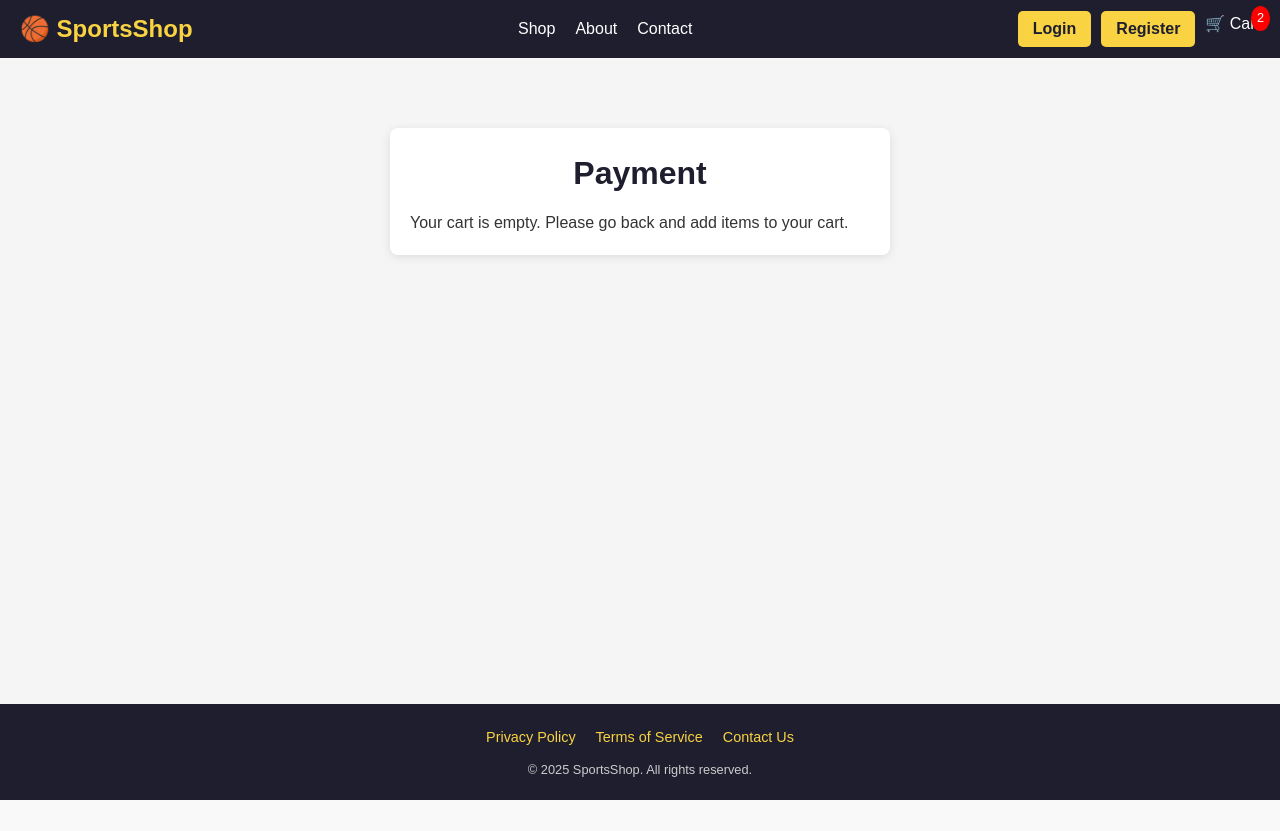
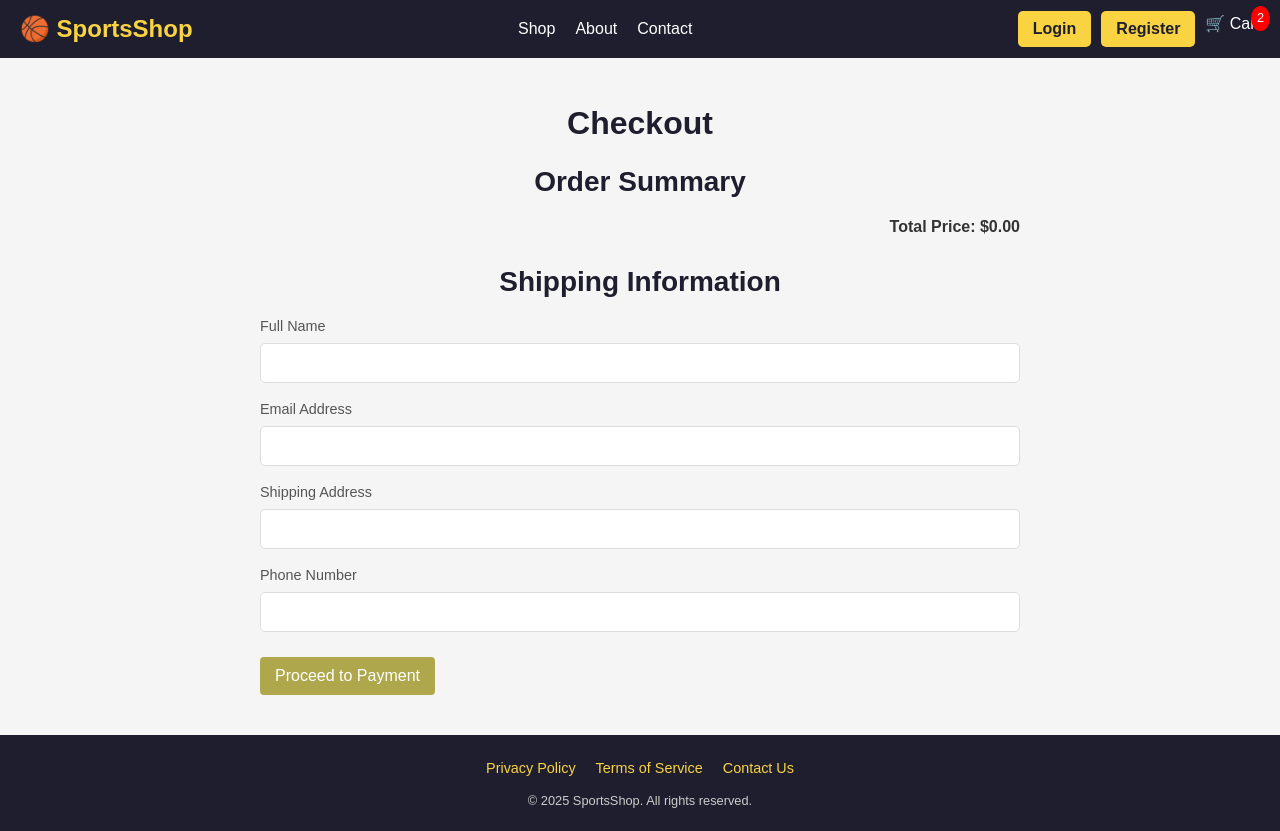
Before and after one commit to mustafamuhamedahmed/sports-store, a React (Create React App) app: page /checkout in a window 1280 px wide. Before the commit the page ends 800 px from the top, so only its background shows below. Built offline with nearby package versions, Linux system fonts and the light colour scheme.

Commit message:
Update Checkout.jsx

```diff
--- a/src/pages/Checkout.jsx
+++ b/src/pages/Checkout.jsx
@@ -3,121 +3,149 @@
 import InputField from "../components/InputField";
 import Button from "../components/Button";
 
-// دالة للتحقق من صحة بيانات الدفع
-const validatePaymentForm = (paymentData) => {
-  const errors = {};
-  if (!paymentData.cardNumber) errors.cardNumber = "Card number is required";
-  if (!paymentData.expiryDate) errors.expiryDate = "Expiry date is required";
-  if (!paymentData.cvc) errors.cvc = "CVC is required";
-  return errors;
-};
-
-const Payment = () => {
+const Checkout = () => {
   const location = useLocation();
   const navigate = useNavigate();
-  const { cart, totalPrice } = location.state || { cart: [], totalPrice: 0 };
 
-  const [paymentData, setPaymentData] = useState({
-    cardNumber: "",
-    expiryDate: "",
-    cvc: "",
+  const { cart, totalPrice } = location.state || { cart: [], totalPrice: 0 }; // الحصول على بيانات السلة
+  const [formData, setFormData] = useState({
+    name: "",
+    email: "",
+    address: "",
+    phone: "",
   });
 
-  const [errors, setErrors] = useState({});
-  const [isProcessing, setIsProcessing] = useState(false);
+  const [errors, setErrors] = useState({
+    name: false,
+    email: false,
+    address: false,
+    phone: false,
+  });
 
-  const handleChange = (e) => {
-    setPaymentData({ ...paymentData, [e.target.name]: e.target.value });
+  const handleInputChange = (e) => {
+    const { name, value } = e.target;
+    setFormData({
+      ...formData,
+      [name]: value,
+    });
+
+    setErrors({
+      ...errors,
+      [name]: false,
+    });
   };
 
   const handleSubmit = (e) => {
     e.preventDefault();
+    let isValid = true;
+    const newErrors = { ...errors };
 
-    // التحقق من صحة البيانات
-    const paymentErrors = validatePaymentForm(paymentData);
-    if (Object.keys(paymentErrors).length > 0) {
-      setErrors(paymentErrors);
-      return;
+    if (!formData.name) {
+      newErrors.name = true;
+      isValid = false;
+    }
+    if (!formData.email) {
+      newErrors.email = true;
+      isValid = false;
+    }
+    if (!formData.address) {
+      newErrors.address = true;
+      isValid = false;
+    }
+    if (!formData.phone) {
+      newErrors.phone = true;
+      isValid = false;
     }
 
-    // محاكاة عملية الدفع
-    setIsProcessing(true);
-    setTimeout(() => {
-      console.log("Payment Processed:", { paymentData, cart });
-      alert("Payment Successful! Thank you for your order.");
-      setIsProcessing(false);
-      navigate("/thank-you"); // الانتقال إلى صفحة الشكر بعد الدفع
-    }, 2000); // محاكاة عملية الدفع
+    setErrors(newErrors);
+
+    if (isValid) {
+      navigate("/payment", {
+        state: {
+          cart,
+          totalPrice,
+          formData
+        }
+      });
+    } else {
+      alert("Please fill out all fields correctly.");
+    }
   };
 
   return (
-    <div className="payment-container">
-      <h1>Payment</h1>
-      {cart.length > 0 ? (
-        <>
-          <p>Please review your order and enter payment details.</p>
-          <ul className="checkout-cart-list">
+    <div style={{ padding: "20px", maxWidth: "800px", margin: "0 auto" }}>
+      <h1>Checkout</h1>
+
+      {/* Order Summary */}
+      <div style={{ marginBottom: "20px" }}>
+        <h2>Order Summary</h2>
+        <ul style={{ listStyle: "none", padding: 0 }}>
           {cart.map((product) => (
-              <li key={product.id} className="checkout-cart-item">
-                <div className="checkout-item-details">
-                  <h3>{product.name}</h3>
-                  <p>Price: ${product.price.toFixed(2)}</p>
-                  <p>Quantity: {product.quantity}</p>
-                </div>
-                <div className="checkout-item-total">
-                  <p>Total: ${(product.price * product.quantity).toFixed(2)}</p>
+            <li
+              key={product.id}
+              style={{
+                marginBottom: "10px",
+                padding: "10px",
+                border: "1px solid #ccc",
+                borderRadius: "5px",
+                display: "flex",
+                justifyContent: "space-between",
+              }}
+            >
+              <div>
+                <h3 style={{ margin: 0 }}>{product.name}</h3>
+                <p style={{ margin: "5px 0" }}>
+                  Price: ${product.price} x {product.quantity}
+                </p>
+                <p style={{ fontWeight: "bold" }}>Subtotal: ${product.price * product.quantity}</p>
               </div>
             </li>
           ))}
         </ul>
-          <div className="checkout-summary">
-            <p>Total Price: ${totalPrice.toFixed(2)}</p>
-            <form onSubmit={handleSubmit} className="payment-form">
-              <div>
+        <p style={{ fontWeight: "bold", textAlign: "right" }}>
+          Total Price: ${totalPrice.toFixed(2)}
+        </p>
+      </div>
+
+      {/* Shipping Information Form */}
+      <h2>Shipping Information</h2>
+      <form onSubmit={handleSubmit}>
         <InputField
-                  type="text"
-                  name="cardNumber"
-                  placeholder="Card Number"
-                  value={paymentData.cardNumber}
-                  onChange={handleChange}
+          label="Full Name"
+          name="name"
+          value={formData.name}
+          onChange={handleInputChange}
           required
-                  isValid={!errors.cardNumber}
+          error={errors.name}
         />
-                {errors.cardNumber && <p className="error-message">{errors.cardNumber}</p>}
-              </div>
-              <div>
         <InputField
-                  type="text"
-                  name="expiryDate"
-                  placeholder="Expiry Date (MM/YY)"
-                  value={paymentData.expiryDate}
-                  onChange={handleChange}
+          label="Email Address"
+          name="email"
+          value={formData.email}
+          onChange={handleInputChange}
           required
-                  isValid={!errors.expiryDate}
+          error={errors.email}
         />
-                {errors.expiryDate && <p className="error-message">{errors.expiryDate}</p>}
-              </div>
-              <div>
         <InputField
-                  type="text"
-                  name="cvc"
-                  placeholder="CVC"
-                  value={paymentData.cvc}
-                  onChange={handleChange}
+          label="Shipping Address"
+          name="address"
+          value={formData.address}
+          onChange={handleInputChange}
           required
-                  isValid={!errors.cvc}
+          error={errors.address}
         />
-                {errors.cvc && <p className="error-message">{errors.cvc}</p>}
-              </div>
-              <Button type="submit" disabled={isProcessing} label={isProcessing ? "Processing..." : "Pay Now"} />
+        <InputField
+          label="Phone Number"
+          name="phone"
+          value={formData.phone}
+          onChange={handleInputChange}
+          required
+          error={errors.phone}
+        />
+        <Button type="submit" label="Proceed to Payment" />
       </form>
-          </div>
-        </>
-      ) : (
-        <p>Your cart is empty. Please go back and add items to your cart.</p>
-      )}
     </div>
   );
 };
 
-export default Payment;
+export default Checkout;
```
Lines whose indentation alone changed are shown as unchanged.
